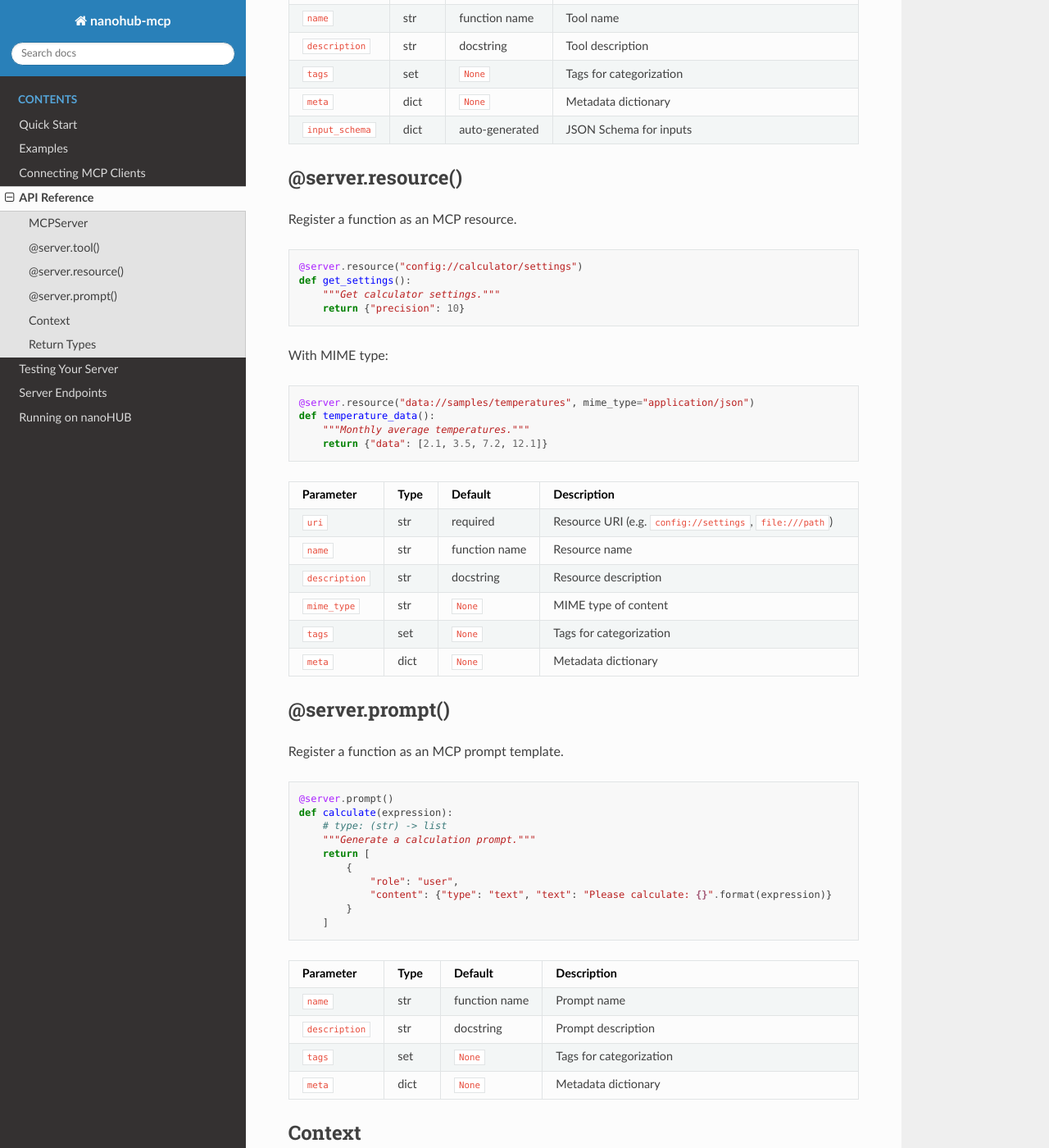
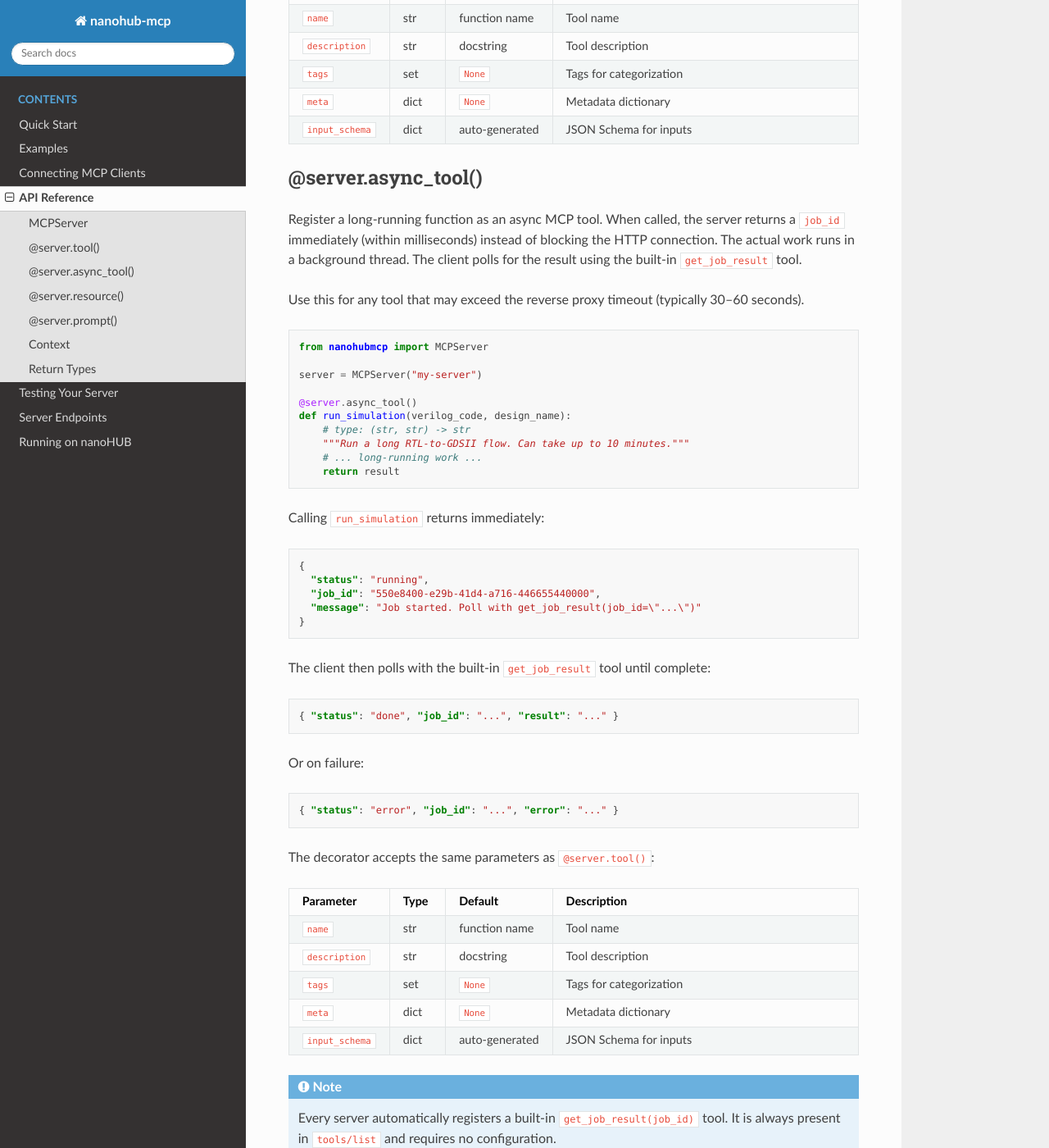
Before and after one commit to denphi/nanohub-mcp, a Sphinx documentation site: the page built from docs/api.rst, in a window 1280 px wide and 1400 px high, scrolled down 1226 px. Shown: the whole window at 82% size. Built offline with Sphinx 7.4.7 and the Read the Docs theme 3.1.0, drawn with Linux system fonts in a browser that asks for light colours.

Commit message:
async doc

```diff
--- a/docs/api.rst
+++ b/docs/api.rst
@@ -105,6 +105,85 @@ With explicit options:
      - dict
      - auto-generated
      - JSON Schema for inputs
+
+
+@server.async_tool()
+---------------------
+
+Register a long-running function as an async MCP tool. When called, the server returns a ``job_id`` immediately (within milliseconds) instead of blocking the HTTP connection. The actual work runs in a background thread. The client polls for the result using the built-in ``get_job_result`` tool.
+
+Use this for any tool that may exceed the reverse proxy timeout (typically 30–60 seconds).
+
+.. code-block:: python
+
+   from nanohubmcp import MCPServer
+
+   server = MCPServer("my-server")
+
+   @server.async_tool()
+   def run_simulation(verilog_code, design_name):
+       # type: (str, str) -> str
+       """Run a long RTL-to-GDSII flow. Can take up to 10 minutes."""
+       # ... long-running work ...
+       return result
+
+Calling ``run_simulation`` returns immediately:
+
+.. code-block:: json
+
+   {
+     "status": "running",
+     "job_id": "550e8400-e29b-41d4-a716-446655440000",
+     "message": "Job started. Poll with get_job_result(job_id=\"...\")"
+   }
+
+The client then polls with the built-in ``get_job_result`` tool until complete:
+
+.. code-block:: json
+
+   { "status": "done", "job_id": "...", "result": "..." }
+
+Or on failure:
+
+.. code-block:: json
+
+   { "status": "error", "job_id": "...", "error": "..." }
+
+The decorator accepts the same parameters as ``@server.tool()``:
+
+.. list-table::
+   :header-rows: 1
+   :widths: 15 10 15 60
+
+   * - Parameter
+     - Type
+     - Default
+     - Description
+   * - ``name``
+     - str
+     - function name
+     - Tool name
+   * - ``description``
+     - str
+     - docstring
+     - Tool description
+   * - ``tags``
+     - set
+     - ``None``
+     - Tags for categorization
+   * - ``meta``
+     - dict
+     - ``None``
+     - Metadata dictionary
+   * - ``input_schema``
+     - dict
+     - auto-generated
+     - JSON Schema for inputs
+
+.. note::
+
+   Every server automatically registers a built-in ``get_job_result(job_id)`` tool.
+   It is always present in ``tools/list`` and requires no configuration.
 
 
 @server.resource()
--- a/docs/index.rst
+++ b/docs/index.rst
@@ -12,6 +12,7 @@ A zero-dependency Python library for creating `Model Context Protocol (MCP) <htt
 - Direct REST-style tool calls
 - nanoHUB proxy integration out of the box
 - Context injection for logging and progress reporting
+- Async tools for long-running jobs (no proxy timeout)
 
 Installation
 ------------
--- a/nanohubmcp/__init__.py
+++ b/nanohubmcp/__init__.py
@@ -27,7 +27,7 @@ Run with:
 """
 
 from .server import MCPServer
-from .decorators import tool, resource, prompt
+from .decorators import tool, async_tool, resource, prompt
 from .context import Context
 from .types import (
     Tool,
@@ -54,6 +54,7 @@ from ._version import __version__
 __all__ = [
     "MCPServer",
     "tool",
+    "async_tool",
     "resource",
     "prompt",
     "Context",
--- a/nanohubmcp/_version.py
+++ b/nanohubmcp/_version.py
@@ -1 +1 @@
-__version__ = "0.1.4"
+__version__ = "0.1.5"
```
Also changed, not shown: README.md (+53 -0 lines), docs/examples.rst (+79 -0 lines), 3 other files.
